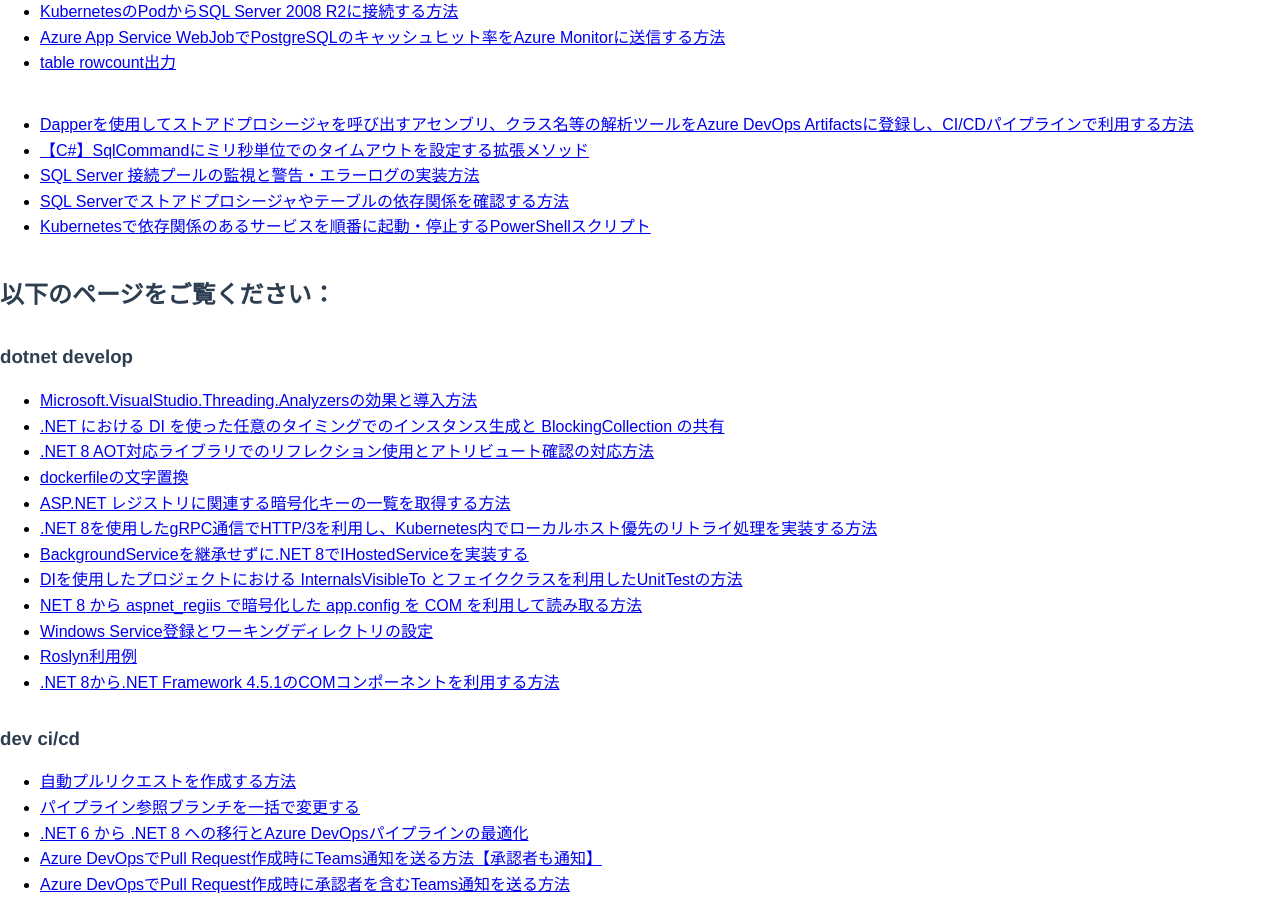
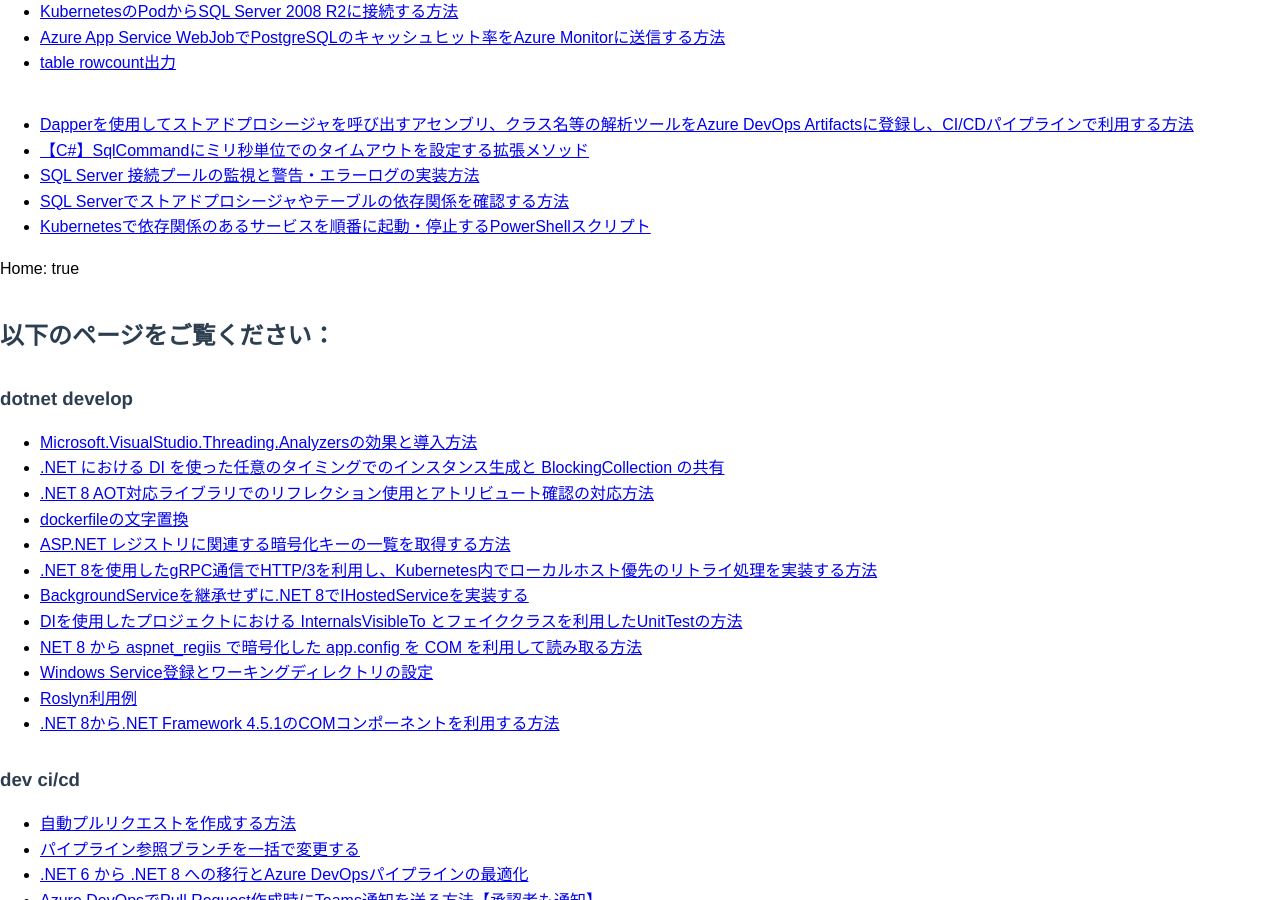
Before and after one commit to sage-mt07/techblog, a Jekyll site: the page built from docs/index.md, in a window 1280 px wide and 900 px high, scrolled down 1491 px. Built offline with Jekyll 4.4.1, drawn with Linux system fonts in a browser that asks for light colours.

Commit message:
Update custom_default.html

```diff
--- a/docs/_layouts/custom_default.html
+++ b/docs/_layouts/custom_default.html
@@ -11,7 +11,8 @@
 </head>
 <body>
   {{ content }}
-
+  <!-- デバッグ用: page.home の値を表示 -->
+  <p>Home: {{ page.home }}</p>
   {% if page.home %}
     <h2>以下のページをご覧ください：</h2>
     {% assign dev_pages = site.pages | where_exp: "page", "page.url contains '/dev/' and page.title" %}
```
